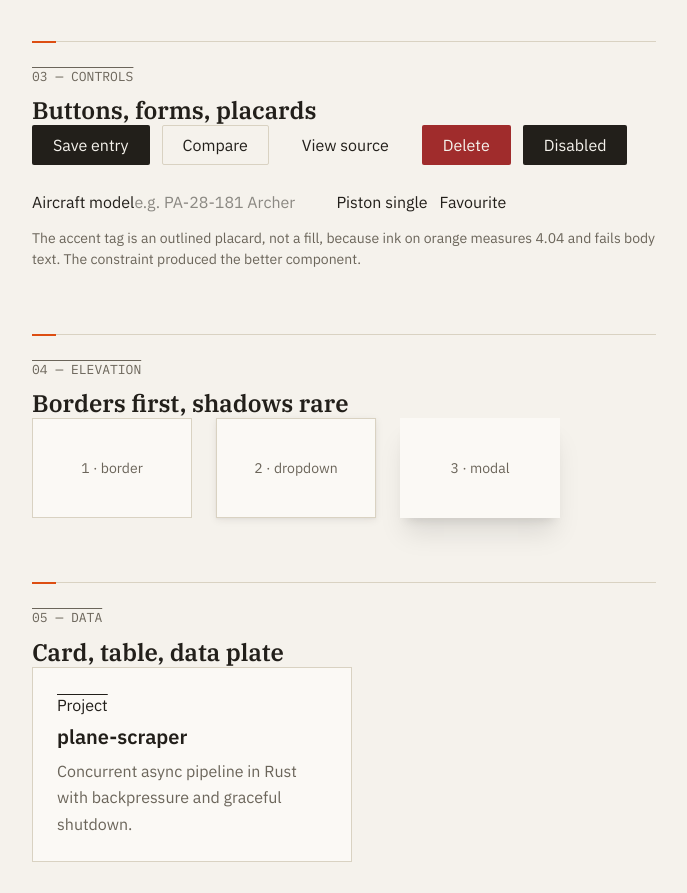
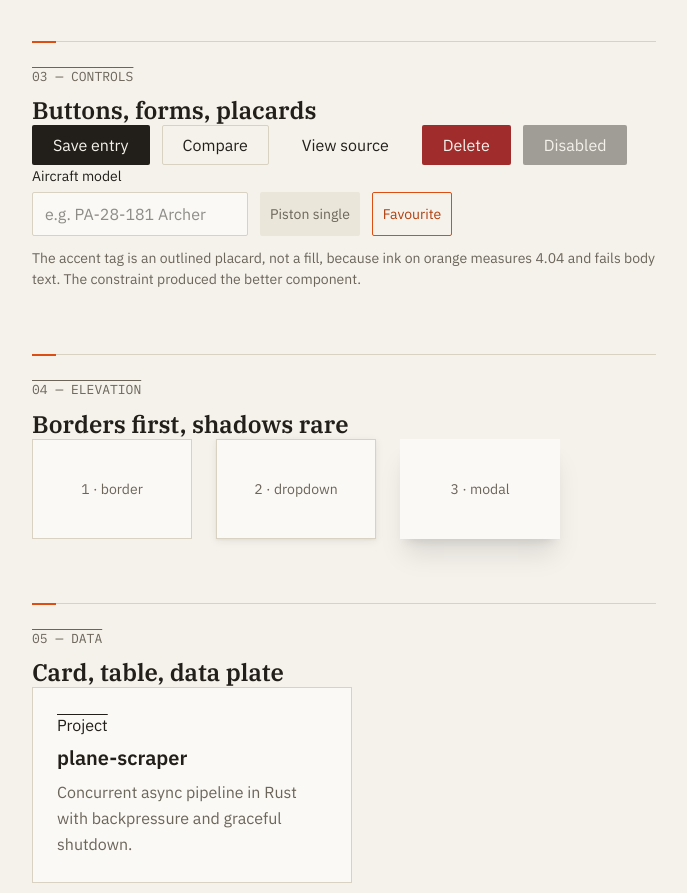
Before and after one commit to rsstdd/portfolio-2026, a Next.js app: page /design in a window 1280 px wide. Shown: the part 1640-2533 px from the top of the page, without its empty margins (72-759 px from the left). Built offline with nearby package versions, Linux system fonts and the light colour scheme.

Commit message:
fix: update controls demo on design

```diff
--- a/src/components/ui/controls-demo.tsx
+++ b/src/components/ui/controls-demo.tsx
@@ -1,5 +1,6 @@
 interface IButtons {
  name: string,
+ disabled: boolean,
  classes: string,
  id: string,
 }
@@ -7,26 +8,31 @@ interface IButtons {
 const buttons: IButtons[] = [
  {
   name: 'Save entry',
+  disabled: false,
   classes: 'btn btn--primary',
   id: "1",
  },
  {
   name: 'Compare',
+  disabled: false,
   classes: 'btn btn--secondary',
   id: "3",
  },
  {
   name: 'View source',
+  disabled: false,
   classes: 'btn btn--ghost',
   id: "2",
  },
  {
   name: 'Delete',
+  disabled: false,
   classes: 'btn btn--danger',
   id: "4",
  },
  {
   name: 'Disabled',
+  disabled: true,
   classes: 'btn btn--primary',
   id: "5",
  }
@@ -35,19 +41,34 @@ const buttons: IButtons[] = [
 export function ControlsDemo() {
  return (
   <>
-   <div className="flex flex-wrap gap-3 items-center">
-    {buttons.map(({ name = '', classes = '', id }) => (
-     <button key={id} type="button" className={classes}>{name}</button>
+   {/* Button Row */}
+   <div className="flex flex-wrap items-center gap-3">
+    {buttons.map(({ id, name, classes, disabled }) => (
+     <button
+      key={id}
+      type="button"
+      disabled={disabled}
+      className={classes}
+     >
+      {name}
+     </button>
     ))}
    </div>
 
-   <div className="flex flex-wrap gap-3 items-end mt-6">
-    <div className="field">
-     <label htmlFor="d1">Aircraft model</label>
-     <input id="d1" placeholder="e.g. PA-28-181 Archer" />
+   {/* Field & Metadata Row */}
+   <div className="flex flex-wrap items-end gap-3">
+    {/* Field Group */}
+    <div className="field-group grow sm:grow-0">
+     <label htmlFor="d1" className="label">Aircraft model</label>
+     <input
+      id="d1"
+      type="text"
+      placeholder="e.g. PA-28-181 Archer"
+      className="input"
+     />
     </div>
-    <span className="tag">Piston single</span>
-    <span className="placard">Favourite</span>
+    <span className="badge badge--tag flex items-center h-11">Piston single</span>
+    <span className="badge badge--placard flex items-center h-11">Favourite</span>
    </div>
   </>
  );
```
